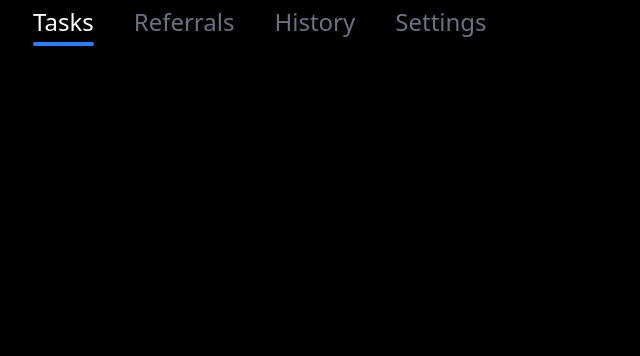
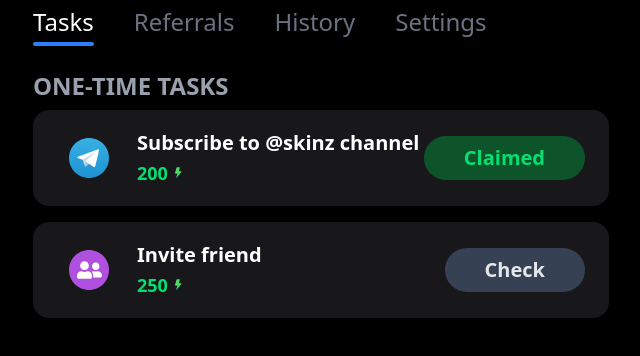
Before and after one commit to Lodo4ka/ton-crypto-market, a React (Vite) app: page / in a window 1280 px wide. Shown: the part 388-744 px from the top of the page, without its empty margins (319-959 px from the left). Built offline with nearby package versions, Linux system fonts and the light colour scheme.

Commit message:
Add OneTimeTask component for displaying one-time tasks with icons and rewards; include new SVG assets for Telegram and People logos; remove unused counterSlice file.

```diff
--- a/src/features/counterSlice.ts
+++ /dev/null
@@ -1,29 +0,0 @@
-import { createSlice } from '@reduxjs/toolkit';
-import type { PayloadAction } from '@reduxjs/toolkit';
-
-interface CounterState {
-  value: number;
-}
-
-const initialState: CounterState = {
-  value: 0,
-};
-
-export const counterSlice = createSlice({
-  name: 'counter',
-  initialState,
-  reducers: {
-    increment: (state) => {
-      state.value += 1;
-    },
-    decrement: (state) => {
-      state.value -= 1;
-    },
-    incrementByAmount: (state, action: PayloadAction<number>) => {
-      state.value += action.payload;
-    },
-  },
-});
-
-export const { increment, decrement, incrementByAmount } = counterSlice.actions;
-export default counterSlice.reducer;
--- /dev/null
+++ b/src/features/user/OneTimeTask.tsx
@@ -0,0 +1,105 @@
+import cn from 'classnames';
+import React from 'react';
+import telegram from '../../assets/tasks/telegram_logo.svg';
+import people from '../../assets/tasks/people_logo.svg';
+
+// Тип задачи
+interface Task {
+  id: string;
+  icon: React.ReactNode;
+  title: string;
+  reward: number;
+  status: 'claimed' | 'check';
+  className?: string;
+}
+
+// Пример данных задач
+const tasks: Task[] = [
+  {
+    id: 'subscribe',
+    icon: (
+      <span className="flex items-center justify-center w-16 h-16 rounded-full">
+        {/* Можно заменить на <img src={require('...')} /> */}
+        <img src={telegram} alt="people" />
+      </span>
+    ),
+    title: 'Subscribe to @skinz channel',
+    reward: 200,
+    status: 'claimed',
+    className: 'bg-blue-500',
+  },
+  {
+    id: 'invite',
+    icon: (
+      <span className="flex items-center justify-center w-16 h-16 rounded-full">
+        <img src={people} alt="people" />
+      </span>
+    ),
+    title: 'Invite friend',
+    reward: 250,
+    status: 'check',
+    className: 'bg-purple-500',
+  },
+];
+
+const statusButton = (status: Task['status']) => {
+  if (status === 'claimed') {
+    return (
+      <button
+        className="bg-green-900 bg-opacity-40 text-green-400 rounded-full px-10 py-2 text-xl font-semibold cursor-default"
+        disabled
+      >
+        Claimed
+      </button>
+    );
+  }
+  return (
+    <button className="bg-gray-700 bg-opacity-60 text-gray-200 rounded-full px-10 py-2 text-xl font-semibold hover:bg-gray-600 transition">
+      Check
+    </button>
+  );
+};
+
+export const OneTimeTask = ({ className }: { className?: string }) => {
+  return (
+    <div className={cn('max-w-xl mx-auto mt-6', className)}>
+      <h2 className="text-gray-400 text-2xl font-semibold mb-2">ONE-TIME TASKS</h2>
+      <div className="space-y-4">
+        {tasks.map((task) => (
+          <div
+            key={task.id}
+            className={cn(
+              'flex items-center justify-between bg-zinc-900 rounded-2xl px-6 py-4 shadow-md',
+              task.className,
+            )}
+          >
+            <div className="flex items-center gap-4">
+              {task.icon}
+              <div>
+                <div className="text-white text-xl font-semibold leading-tight">{task.title}</div>
+                <div className="text-green-400 text-lg font-bold flex items-center gap-1 mt-1">
+                  {task.reward}{' '}
+                  <span className="text-green-400 text-xl">
+                    <svg
+                      xmlns="http://www.w3.org/2000/svg"
+                      width="12"
+                      height="13"
+                      viewBox="0 0 12 13"
+                      fill="none"
+                    >
+                      <path
+                        d="M4.62259 1.48558C4.64259 1.41755 4.68409 1.35783 4.74087 1.31536C4.79765 1.27289 4.86667 1.24996 4.93757 1.25H7.56242C7.61438 1.25004 7.66559 1.26242 7.71183 1.28612C7.75807 1.30982 7.79802 1.34417 7.82839 1.38633C7.85876 1.42849 7.87869 1.47726 7.88652 1.52863C7.89436 1.57999 7.88988 1.63249 7.87346 1.68179L6.70541 5.18727H9.20295C9.26439 5.18722 9.32461 5.20443 9.37675 5.23694C9.42889 5.26945 9.47086 5.31594 9.49787 5.37113C9.52488 5.42631 9.53586 5.48798 9.52954 5.5491C9.52323 5.61021 9.49988 5.66833 9.46215 5.71683L4.86867 11.6227C4.82162 11.6835 4.75471 11.7259 4.67962 11.7424C4.60453 11.7589 4.52604 11.7485 4.45783 11.713C4.38962 11.6775 4.33604 11.6192 4.30643 11.5483C4.27681 11.4773 4.27305 11.3982 4.2958 11.3248L5.47764 7.484H3.29705C3.24604 7.48403 3.19572 7.47217 3.1501 7.44935C3.10447 7.42654 3.0648 7.3934 3.03422 7.35257C3.00365 7.31173 2.98301 7.26434 2.97396 7.21413C2.96491 7.16393 2.96768 7.11231 2.98207 7.06337L4.62259 1.48558Z"
+                        fill="#49DF64"
+                      />
+                    </svg>
+                  </span>
+                </div>
+              </div>
+            </div>
+            {statusButton(task.status)}
+          </div>
+        ))}
+      </div>
+    </div>
+  );
+};
--- a/src/pages/Main.tsx
+++ b/src/pages/Main.tsx
@@ -5,6 +5,7 @@ import { ProfileTitle } from '../entities/user/ui/ProfileTitle';
 import { TonWallet } from '../shared/ui/TonWallet';
 import { ProgressLevelBar } from '../entities/user/ui/ProgressLevelBar';
 import NavbarTabs from '../shared/ui/navbar-tabs/NavbarTabs';
+import { OneTimeTask } from '../features/user/OneTimeTask';
 
 type Tab = {
   label: string;
@@ -39,6 +40,7 @@ const Profile = () => {
         onTabClick={setActiveTab}
         className="mt-[20px]"
       />
+      <OneTimeTask className="mt-[24px]" />
     </div>
   );
 };
```
Also changed, not shown: src/assets/tasks/people_logo.svg (added), src/assets/tasks/telegram_logo.svg (added).
